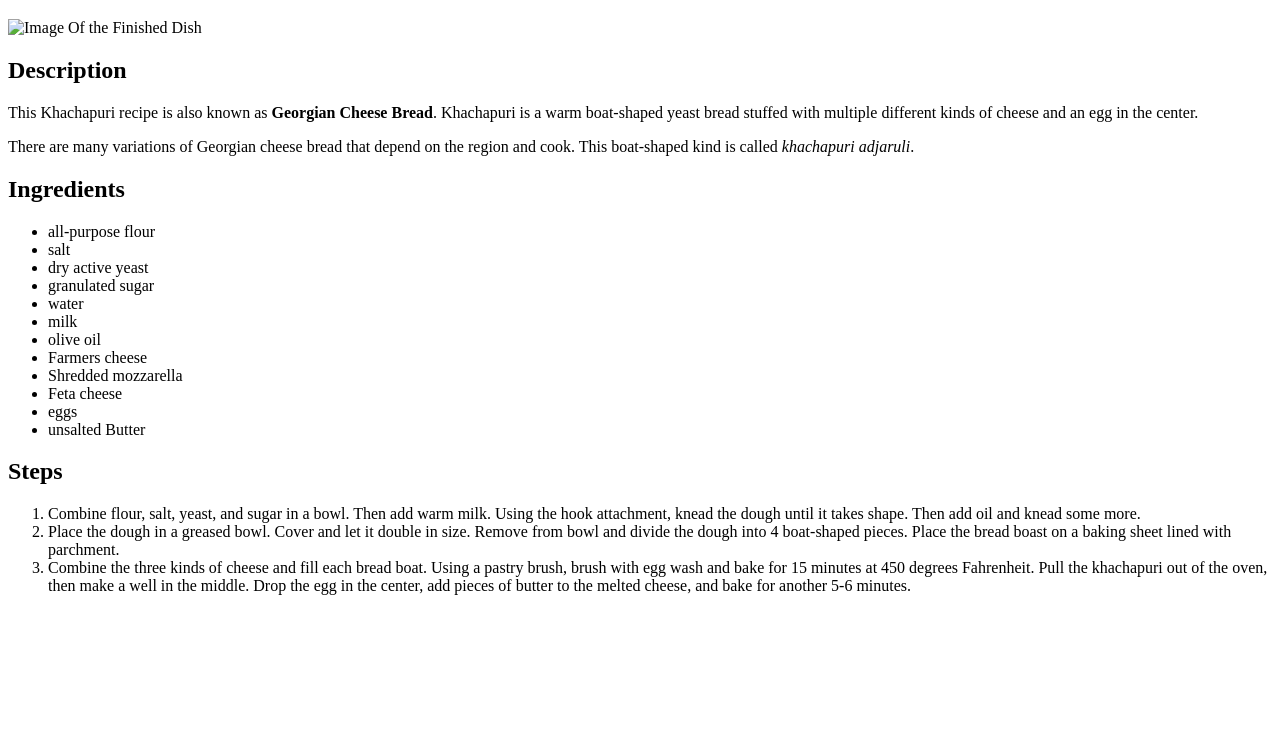
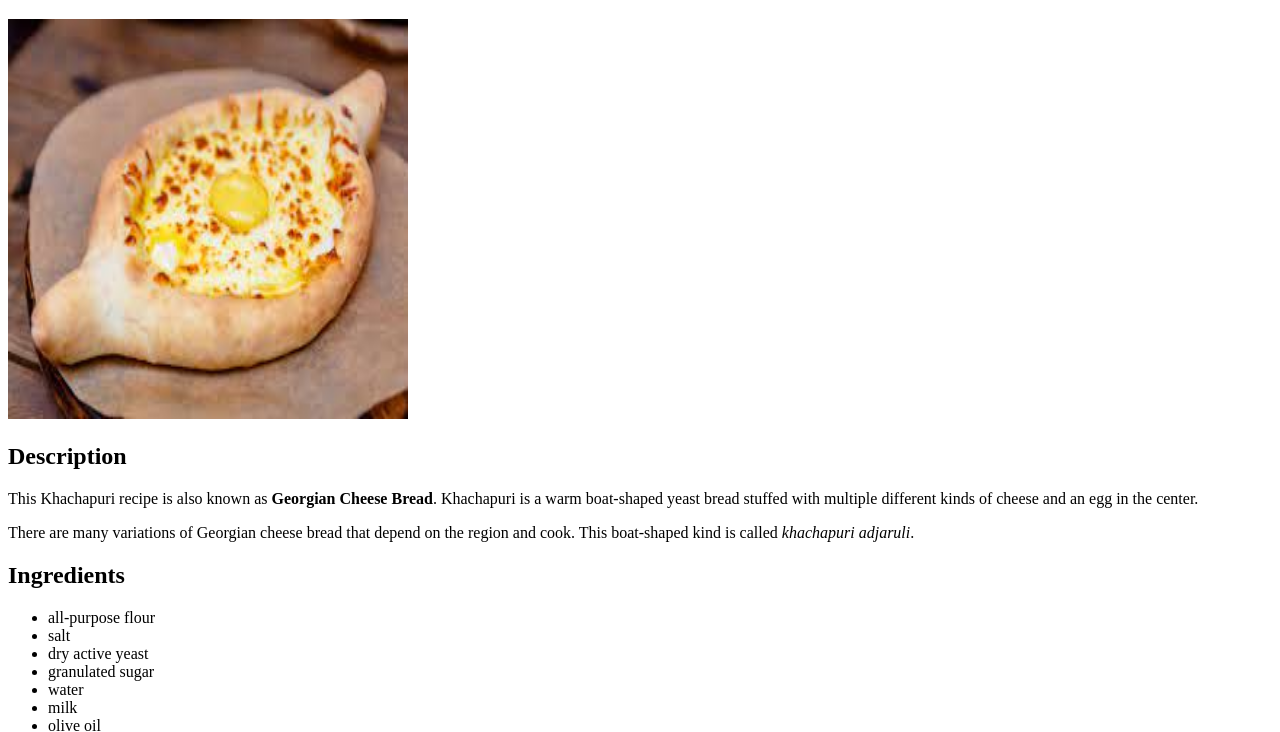
Before and after one commit to Chavle-E/Recipes_Odin_Project, a plain HTML site: page recipes/Khachapuri.html in a window 1280 px wide. Shown: the part 61-793 px from the top of the page. Drawn offline with Linux system fonts and the light colour scheme.

Commit message:
fix: change Khachapuri image src from 'khacapuri'to 'khachapuri'

```diff
--- a/recipes/Khachapuri.html
+++ b/recipes/Khachapuri.html
@@ -7,7 +7,7 @@
 </head>
 <body>
     <h1>Khachapuri</h1>
-    <img src="../images/khacapuri.jpeg" alt="Image Of the Finished Dish" width="400" height="400">
+    <img src="../images/khachapuri.jpeg" alt="Image Of the Finished Dish" width="400" height="400">
     <h2>Description</h2>
     <p>This Khachapuri recipe is also known as <strong>Georgian Cheese Bread</strong>. Khachapuri is a warm boat-shaped yeast bread stuffed with multiple different kinds of cheese and an egg in the center.</p>
 
```
